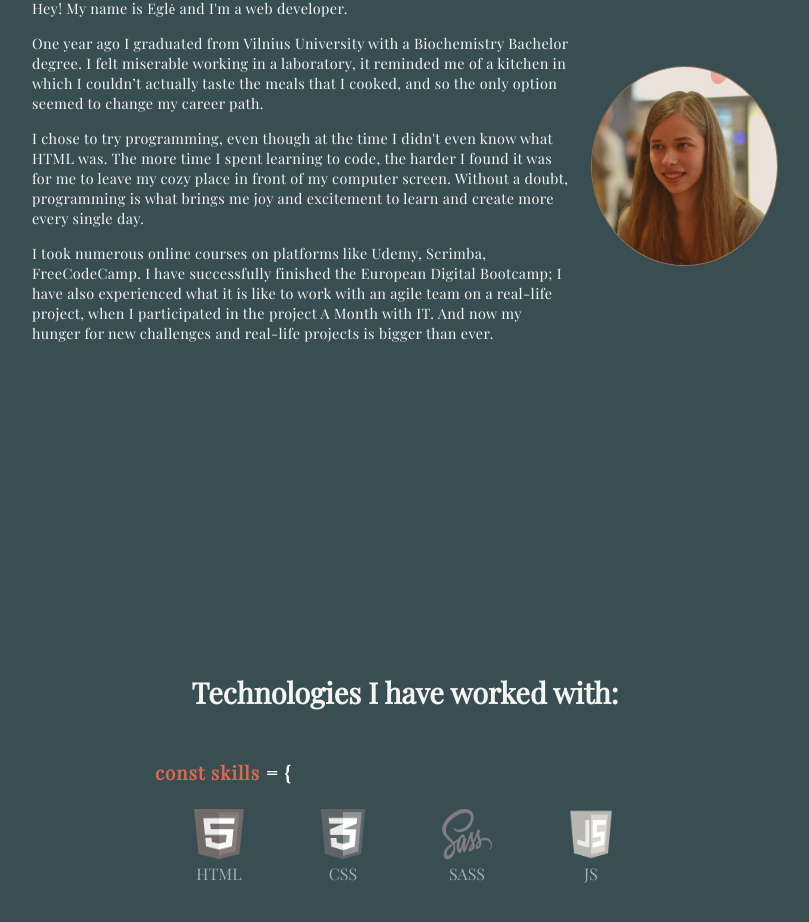
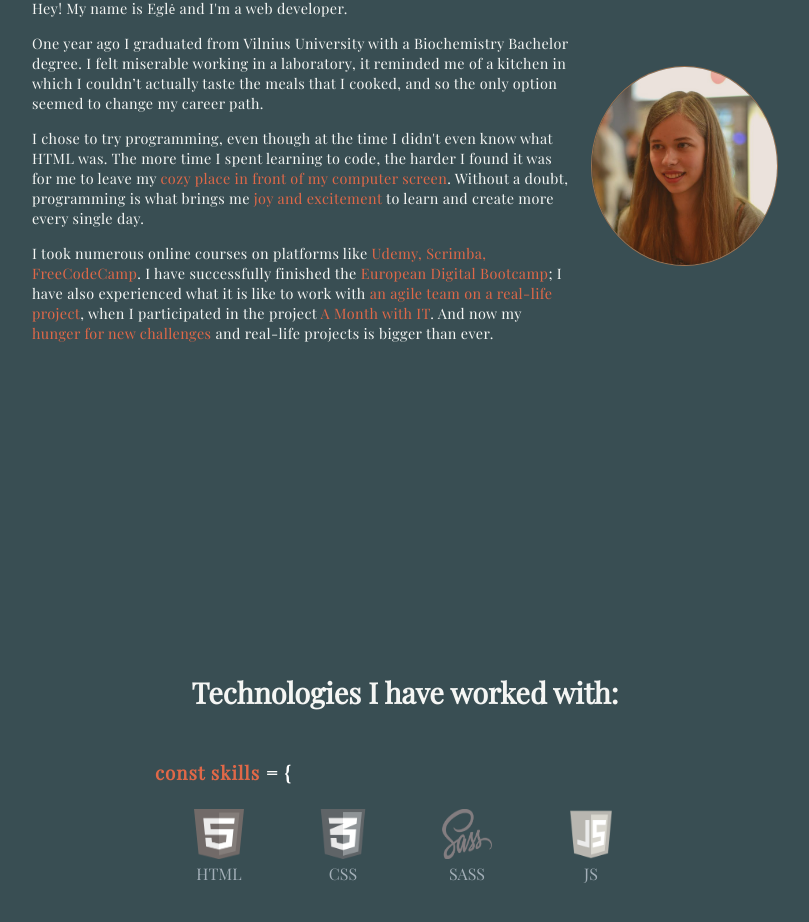
Before and after one commit to Zmagis/portfolio2, a React (Create React App) app: page / in a window 1280 px wide. Shown: the part 994-1916 px from the top of the page, without its empty margins (235-1044 px from the left). Built offline with nearby package versions, Linux system fonts and the light colour scheme.

Commit message:
about section. change keywords color

```diff
--- a/src/components/About.tsx
+++ b/src/components/About.tsx
@@ -17,17 +17,21 @@ const About = () => {
         <p>
           I chose to try programming, even though at the time I didn't even know
           what HTML was. The more time I spent learning to code, the harder I
-          found it was for me to leave my cozy place in front of my computer
-          screen. Without a doubt, programming is what brings me joy and
-          excitement to learn and create more every single day.
+          found it was for me to leave my{' '}
+          <span>cozy place in front of my computer screen</span>. Without a
+          doubt, programming is what brings me <span>joy and excitement</span>{' '}
+          to learn and create more every single day.
         </p>
         <p>
-          I took numerous online courses on platforms like Udemy, Scrimba,
-          FreeCodeCamp. I have successfully finished the European Digital
-          Bootcamp; I have also experienced what it is like to work with an
-          agile team on a real-life project, when I participated in the project
-          A Month with IT. And now my hunger for new challenges and real-life
-          projects is bigger than ever.
+          I took numerous online courses on platforms like{' '}
+          <span>Udemy, Scrimba, FreeCodeCamp</span>. I have successfully
+          finished the <span>European Digital Bootcamp</span>; I have also
+          experienced what it is like to work with
+          <span> an agile team on a real-life project</span>, when I
+          participated in the project
+          <span> A Month with IT</span>. And now my{' '}
+          <span>hunger for new challenges</span> and real-life projects is
+          bigger than ever.
         </p>
         {/* <p>
           In those rare occasions when I'm not in front of a computer screen,
--- a/src/styles/_about.scss
+++ b/src/styles/_about.scss
@@ -5,6 +5,11 @@
   height: 90vh;
   margin: auto;
   display: flex;
+
+  span {
+    color: $eyed;
+    // text-decoration: underline;
+  }
 
   @include l {
     width: 90vw;
@@ -21,6 +26,7 @@
     width: 70%;
     margin: auto;
     letter-spacing: 0.4px;
+
     @include md {
       width: 80%;
     }
--- a/src/styles/styles.css
+++ b/src/styles/styles.css
@@ -534,6 +534,10 @@
   display: flex;
 }
 
+.about-container span {
+  color: #e06848;
+}
+
 @media (max-width: 1125px) {
   .about-container {
     width: 90vw;
```
Also changed, not shown: 1 other file (tests, documents, lock files or other folders).
